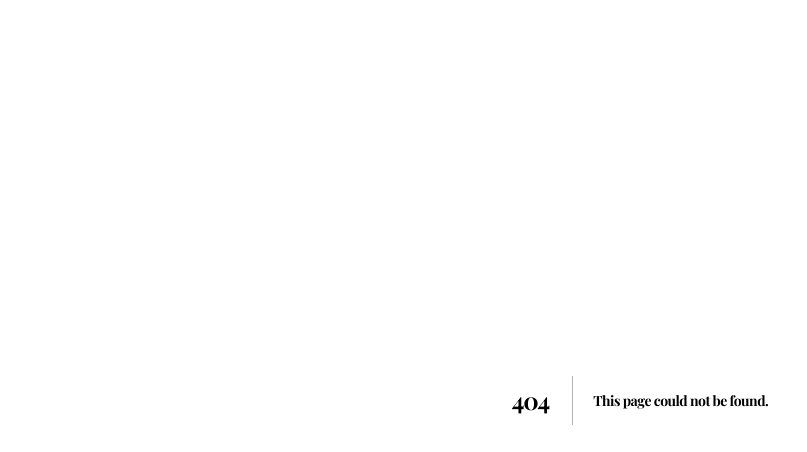
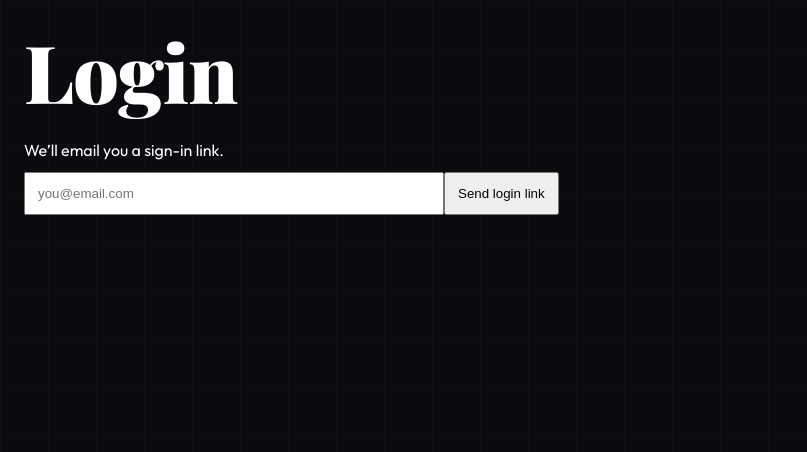
Before and after one commit to ansha989-a11y/ick-detector-v01, a Next.js app: page /login in a window 1280 px wide. Before the commit this address had no page. Shown: the top 452 px of the page, without its empty margins (0-807 px from the left). Built offline with nearby package versions, Linux system fonts and the light colour scheme; no server answers; a web font is replaced by a local one.

Commit message:
Create page.tsx

```diff
--- /dev/null
+++ b/app/login/page.tsx
@@ -0,0 +1,32 @@
+"use client";
+
+import { useState } from "react";
+import { supabaseBrowser } from "@/lib/supabaseBrowser";
+
+export default function LoginPage() {
+  const [email, setEmail] = useState("");
+
+  async function sendLink() {
+    const { error } = await supabaseBrowser.auth.signInWithOtp({ email });
+    if (error) alert(error.message);
+    else alert("Check your email for the login link.");
+  }
+
+  return (
+    <main style={{ minHeight: "100vh", padding: 24 }}>
+      <h1>Login</h1>
+      <p>We’ll email you a sign-in link.</p>
+
+      <input
+        style={{ padding: 12, width: "100%", maxWidth: 420, marginTop: 12 }}
+        placeholder="you@email.com"
+        value={email}
+        onChange={(e) => setEmail(e.target.value)}
+      />
+
+      <button style={{ marginTop: 12, padding: 12 }} onClick={sendLink}>
+        Send login link
+      </button>
+    </main>
+  );
+}
```
